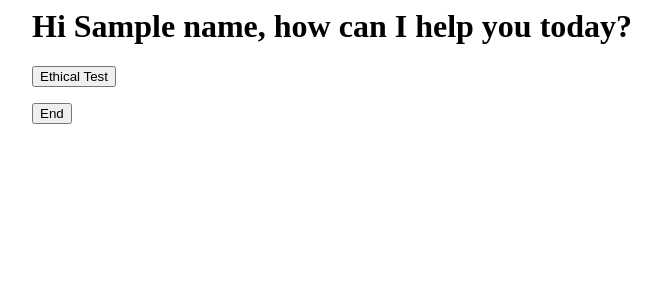
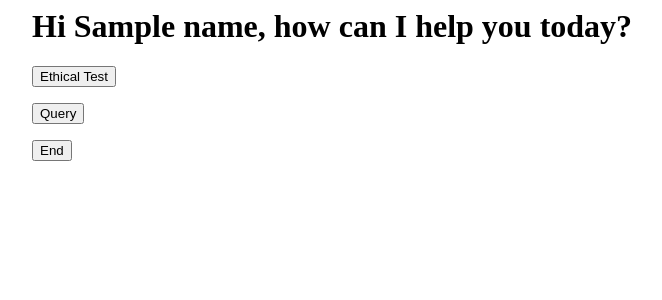
Before and after one commit to LauraYu0918/ethical-test, a Flask app: template templates/main.html in a window 1280 px wide. Shown: the top 300 px of the page, without its empty margins (292-954 px from the left). Run offline with Flask 3, Linux system fonts and the light colour scheme; the template is opened without the code that fills it: most values are stand-ins (such as "Sample title", 1, 10 or a date in 2020).

Commit message:
Update main.html

```diff
--- a/templates/main.html
+++ b/templates/main.html
@@ -16,6 +16,9 @@
     <form action="/ethical_test" method="post">
         <p><input type="submit" value="Ethical Test"></p>
     </form>
+    <form action="/query" method="post">
+        <p><input type="submit" value="Query"></p>
+    </form>
     <form action="/end" method="post">
         <p><input type="submit" value="End"></p>
     </form>
```
